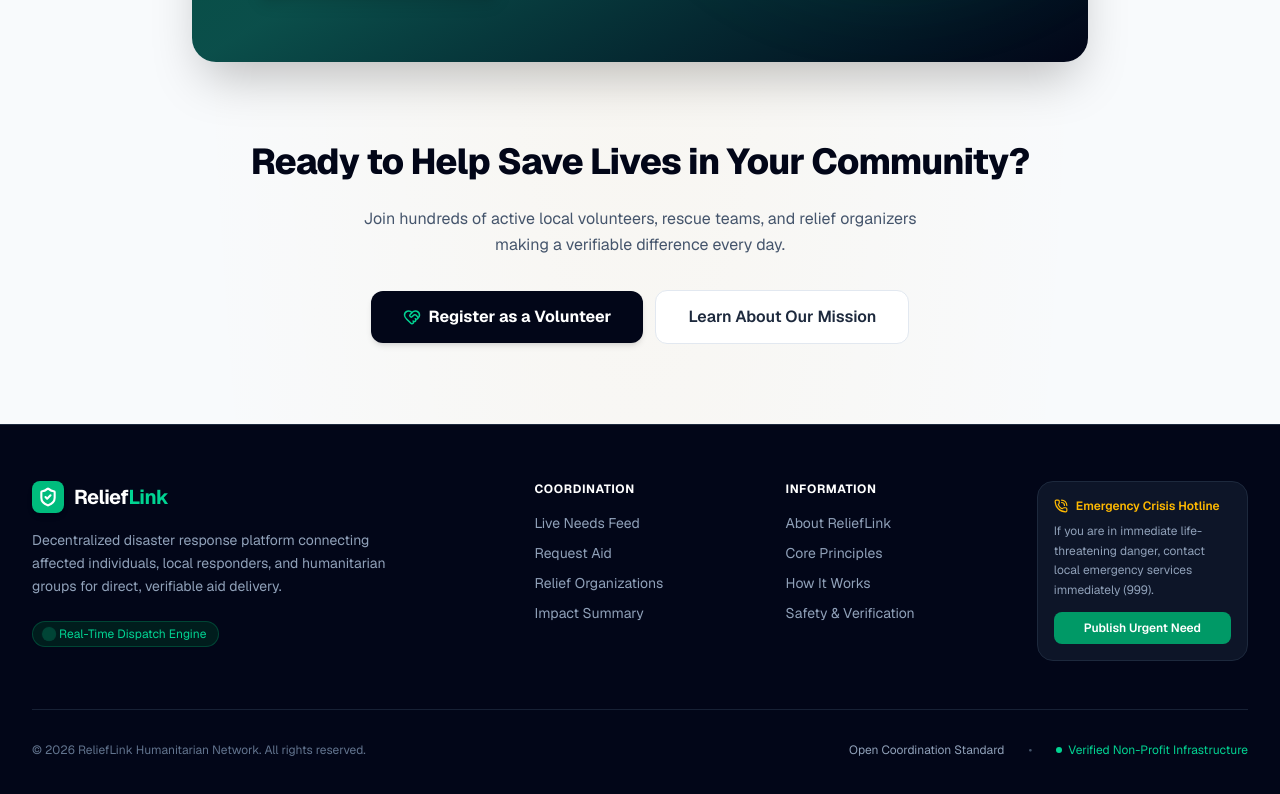
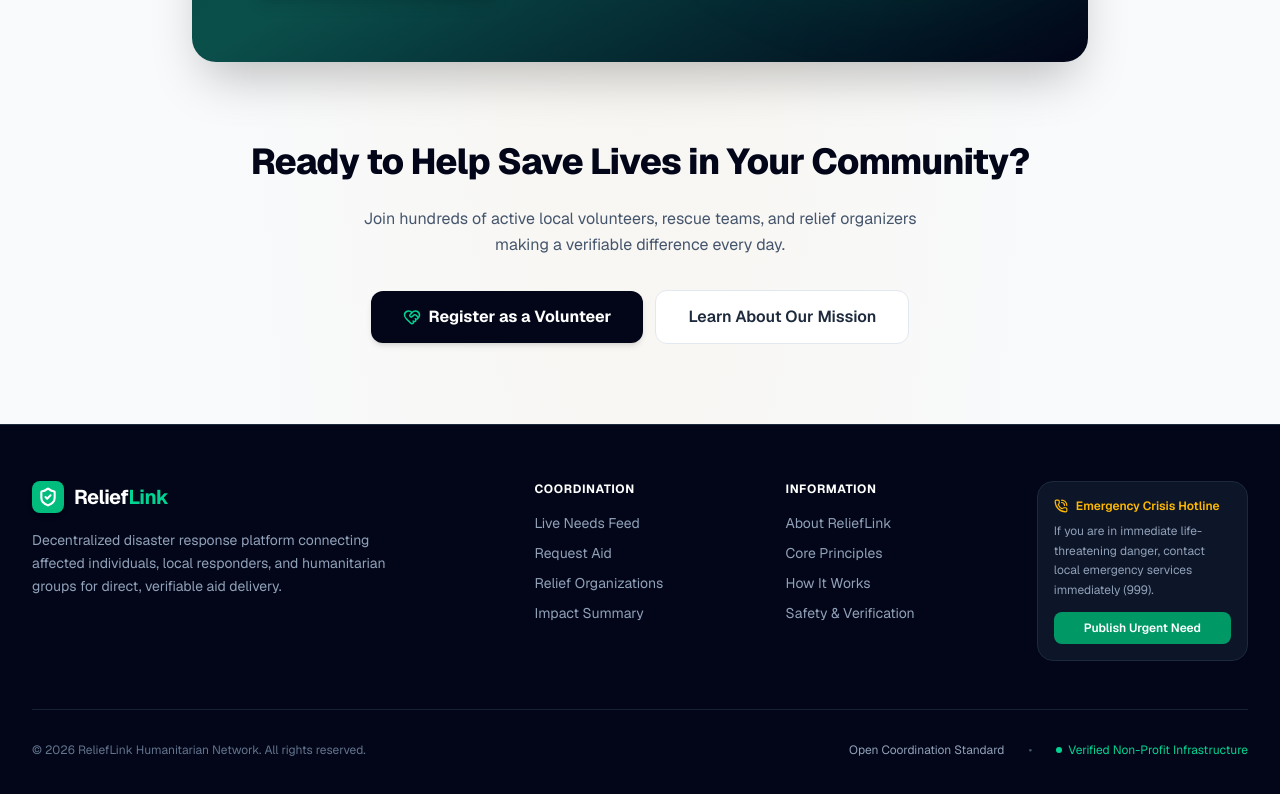
Before and after one commit to Balanced0/ReliefLink, a Next.js app: page / in a window 1280 px wide. Shown: the part 3340-4134 px from the top of the page. Built offline with nearby package versions, Linux system fonts and the light colour scheme; no server answers.

Commit message:
feat: restricted claiming needs to volunteers only in claimNeed function

```diff
--- a/app/layout.js
+++ b/app/layout.js
@@ -55,12 +55,6 @@ export default function RootLayout({ children }) {
                 <p className="text-sm text-slate-400 max-w-sm leading-relaxed">
                   Decentralized disaster response platform connecting affected individuals, local responders, and humanitarian groups for direct, verifiable aid delivery.
                 </p>
-                <div className="flex items-center gap-3 pt-2">
-                  <span className="inline-flex items-center gap-1.5 text-xs text-emerald-400 bg-emerald-950/60 border border-emerald-800/60 px-3 py-1 rounded-full">
-                    <span className="w-2 h-2 rounded-full bg-emerald-400 animate-ping"></span>
-                    Real-Time Dispatch Engine
-                  </span>
-                </div>
               </div>
 
               {/* Quick Links */}
```
Also changed, not shown: 1 other file (tests, documents, lock files or other folders).
